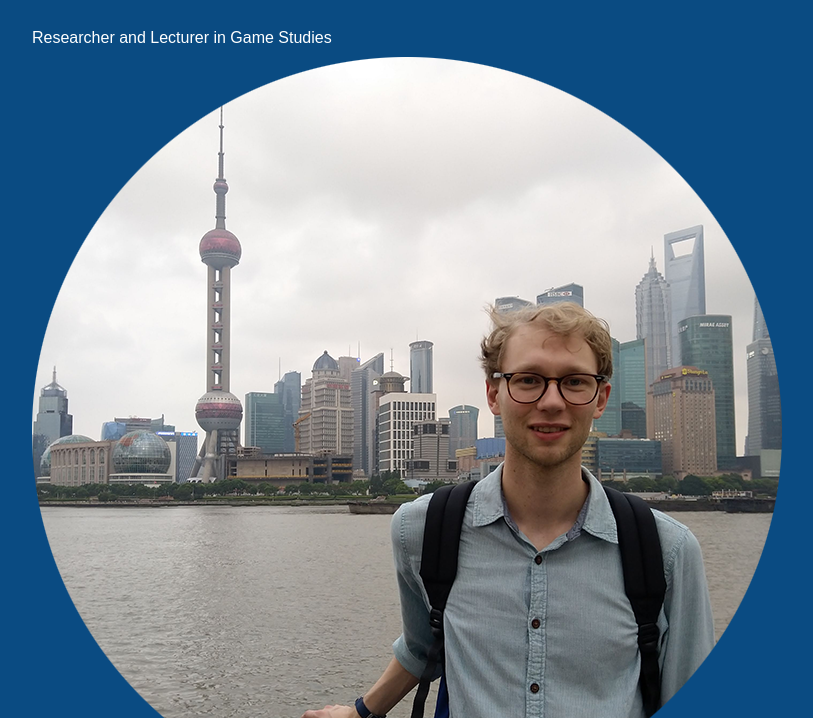
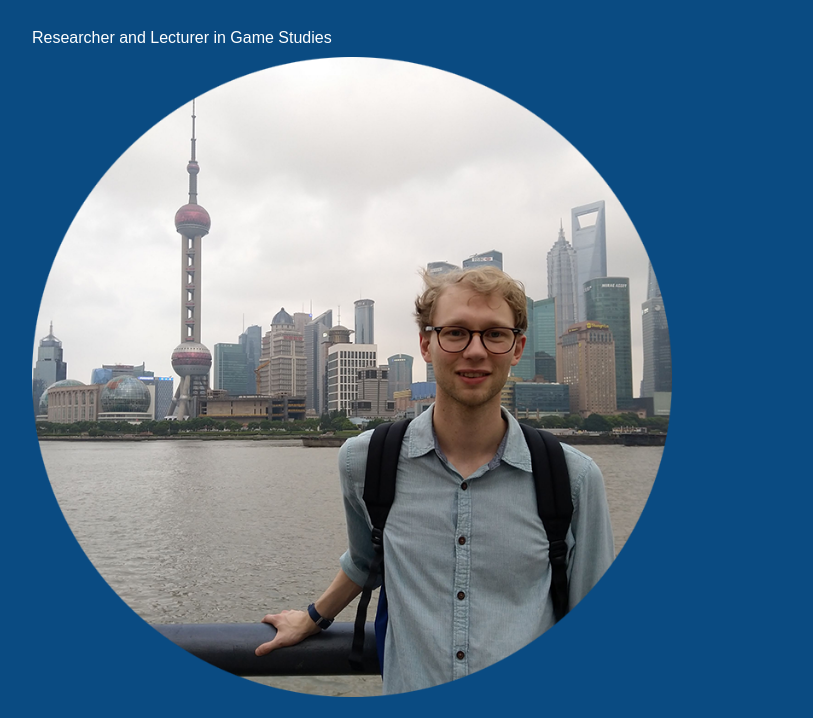
Before and after one commit to J-Sweeting/j-sweeting.github.io, a plain HTML site: page index.html in a window 1280 px wide. Shown: the part 81-799 px from the top of the page, without its empty margins (208-1021 px from the left). Drawn offline with Linux system fonts and the light colour scheme.

Commit message:
Update index.html

```diff
--- a/index.html
+++ b/index.html
@@ -61,7 +61,7 @@
         <h1>James Sweeting</h1>
         <p>Researcher and Lecturer in Game Studies</p>
         <div class="profile-image">
-    <img src="Website_Profile_cutout.png" alt="Profile Image" style="max-width: 100%; height: auto;">
+    <img src="Website_Profile_cutout.png" alt="Profile Image" style="width: 640px; height: auto;">
 </div>
         <h2>About Me</h2>
         <p>James Sweeting is a Programme Leader and a <a href="https://www.plymouth.ac.uk/staff/james-sweeting">Lecturer in Game Studies at the University of Plymouth</a>. Also teaches on MA Game Design, BA Game Arts and Design, and BA Digital Media Design (Games Design) [in partnership with Nanjing University of the Arts].</p>
```
